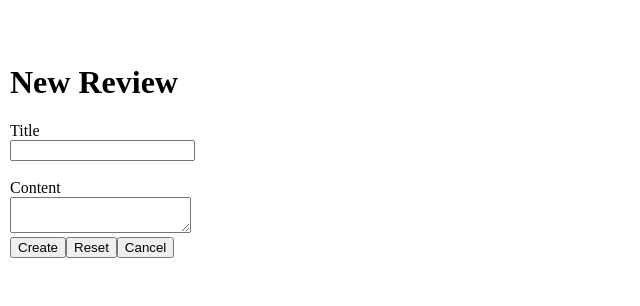
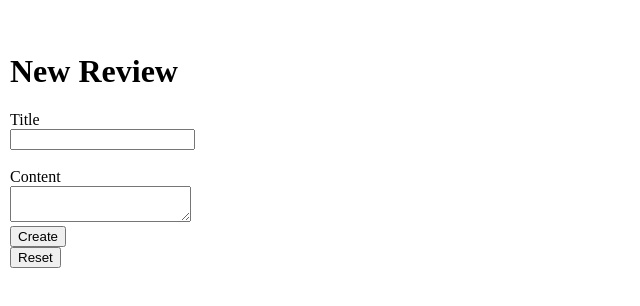
Before and after one commit to nakuljhunjhunwala/Live-Review, a React (Vite) app in the folder frontend/: page /new in a window 1280 px wide. Shown: the part 250-556 px from the top of the page, without its empty margins (0-640 px from the left). Built offline with nearby package versions, Linux system fonts and the light colour scheme.

Commit message:
Update InputForm.tsx

```diff
--- a/frontend/src/components/InputForm.tsx
+++ b/frontend/src/components/InputForm.tsx
@@ -1,6 +1,4 @@
 import React, { useEffect } from 'react'
-
-import { useNavigate } from 'react-router-dom';
 
 interface InputFormProps {
     title: string;
@@ -18,7 +16,6 @@ const defaultInputFormProps: InputFormProps = {
 
 function InputForm(props: InputFormProps = defaultInputFormProps) {
     const { title, content, buttonText } = props;
-    const navigator = useNavigate();
 
     const [inputTitle, setInputTitle] = React.useState(title);
     const [inputContent, setInputContent] = React.useState(content);
@@ -42,11 +39,6 @@ function InputForm(props: InputFormProps = defaultInputFormProps) {
         setInputContent('');
     }
 
-    const handleCancel = (e: any) => {
-        e.preventDefault();
-        navigator('/');
-    }
-
     useEffect(() => {
         setInputTitle(title);
         setInputContent(content);
@@ -66,8 +58,9 @@ function InputForm(props: InputFormProps = defaultInputFormProps) {
             <textarea id="content" name="content" value={inputContent} onChange={handleContentChange} />
             <br />
         <button onClick={handleSave}>{buttonText}</button>
+        <br />
         <button onClick={handleReset}>Reset</button>
-        <button onClick={handleCancel} >Cancel</button>
+        <br />
     </form>
   )
 }
```
